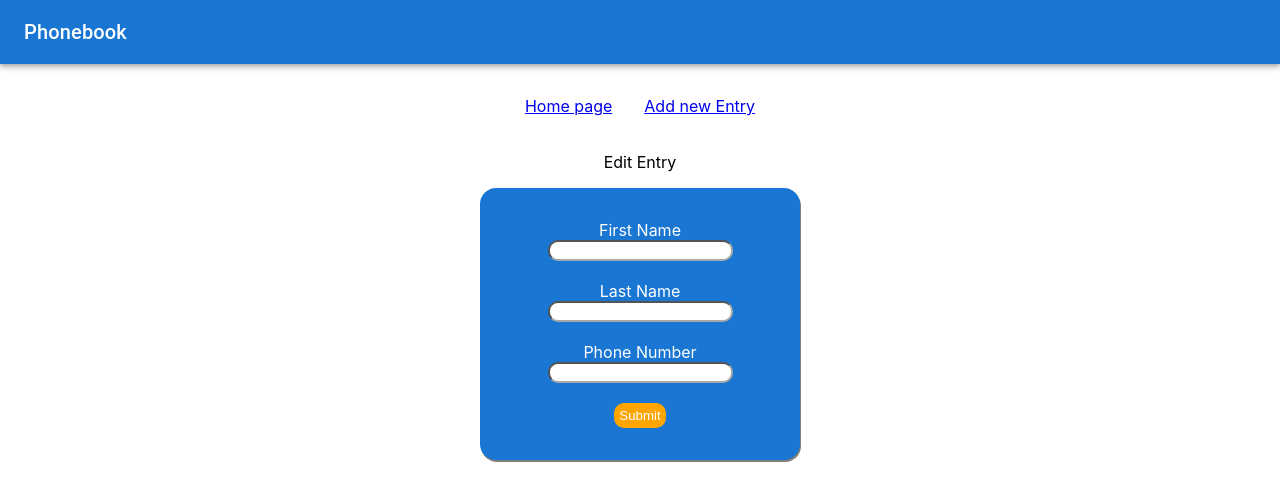
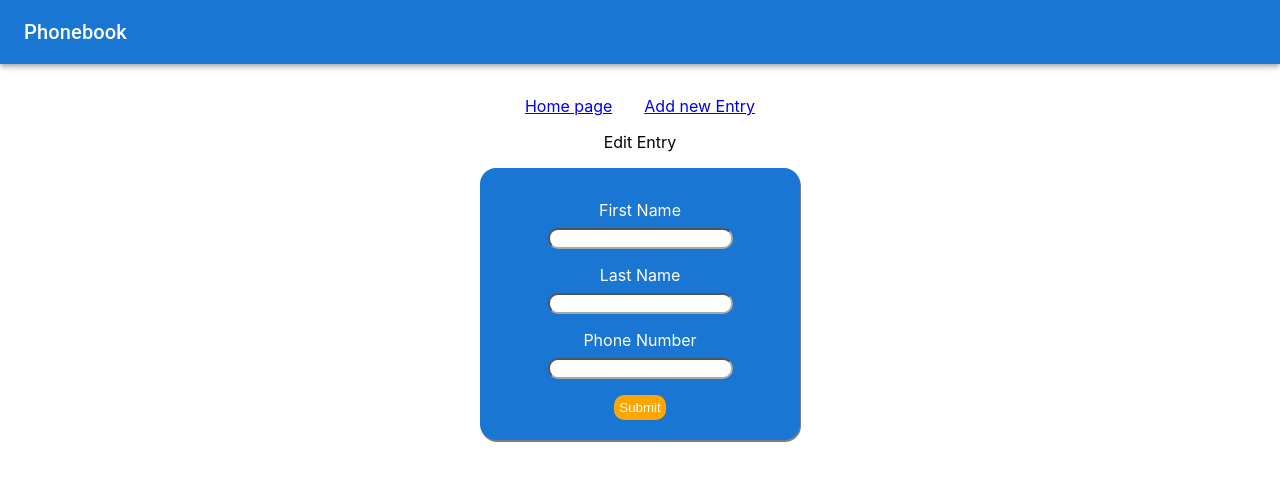
Before and after one commit to manziEric/phonebook, a React (Create React App) app in the folder client/: page /editentry in a window 1280 px wide. Shown: the top 500 px of the page. Built offline with nearby package versions, Linux system fonts and the light colour scheme.

Commit message:
update: remove <br/> and update css for inputs

```diff
--- a/client/src/App.css
+++ b/client/src/App.css
@@ -16,6 +16,8 @@ label {
 input {
   border-radius: 10px;
   border-color: rgb(168, 168, 168);
+  margin-top: 0.5rem;
+  margin-bottom: 1rem;
 }
 
 form {
--- a/client/src/pages/AddNewEntryPage.jsx
+++ b/client/src/pages/AddNewEntryPage.jsx
@@ -21,13 +21,13 @@ const AddNewEntryPage = () => {
         <CreateForm>
           <FormLabel name={firstName}>First Name</FormLabel>
           <FormInput name={firstName} />
-          <br />
+
           <FormLabel name={lastName}>Last Name</FormLabel>
           <FormInput name={lastName} />
-          <br />
+
           <FormLabel name={phoneNumber}>Phone Number</FormLabel>
           <FormPhoneNumberInput name={phoneNumber} />
-          <br />
+
           <FormButton>Submit</FormButton>
         </CreateForm>
       </FormEntry>
--- a/client/src/pages/HomePage.jsx
+++ b/client/src/pages/HomePage.jsx
@@ -7,24 +7,6 @@ import SearchField from "../components/searchField/SearchField";
 import { GlobalContext } from "../context/Provider";
 import "../styles/HomePage.css";
 
-//TODO:[x] Validate phone number if it start with example +32...
-//TODO:[] Create grid for table and searchfield in home.Page.jsx
-//TODO:[x] Set link to other pages in HomePage, AddNewEntryPage, and EditEntryPage
-//TODO:[x] Search on type in SearchField.js
-//TODO:[x] Render Table on search in HomePage.jsx
-
-//TODO:[x] Make Input reusable component
-
-//TODO:[] Style form in AddNewEntryPage.jsx
-//TODO:[x] Add link to the "edit this entry" page in DisplayTableData.js
-//TODO:[] Add style to display table in Table.jsx
-//TODO:[] Romeve border style in Table.jsx
-
-//TODO:[x] Make searchForEntries in SearchField.js its own js file => code splitting
-//TODO:[] Add dispatch error in fetchDataFromServer function in SearchField.js
-//TODO:[x] Clear data after Form submit
-//TODO:[x] after edit entry send back to home page
-
 const HomePage = () => {
   const {
     searchState: { displayTable },
@@ -32,10 +14,10 @@ const HomePage = () => {
 
   return (
     <div className="container">
-      <div>
+      <div className="links">
         <Link to="/newentry">Add new Entry</Link>
       </div>
-      <br />
+
       <SearchField>
         <InputField />
       </SearchField>
```
Also changed, not shown: client/src/pages/EditEntryPage.jsx (+3 -5 lines).
